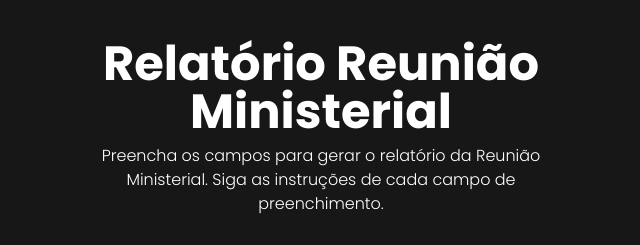
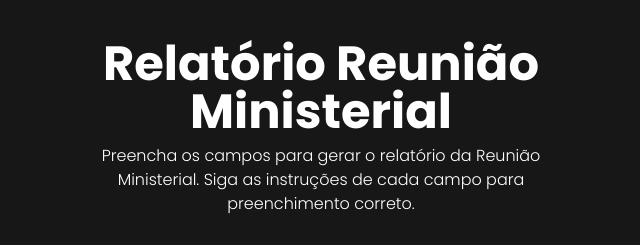
Before and after one commit to eliaberr/formAdmcn, a Next.js app: page / in a window 1280 px wide. Shown: the top 245 px of the page, without its empty margins (319-959 px from the left). Built offline with nearby package versions, Linux system fonts and the light colour scheme.

Commit message:
fix: fixed the bug vercel

```diff
--- a/src/app/page.tsx
+++ b/src/app/page.tsx
@@ -11,7 +11,7 @@ export default function Home() {
       </h1>
       <p className="font-light text-xs mt-2 md:text-sm lg:text-base">
         Preencha os campos para gerar o relatório da Reunião Ministerial. Siga
-        as instruções de cada campo de preenchimento.
+        as instruções de cada campo para preenchimento correto.
       </p>
       <Form />
     </div>
```
